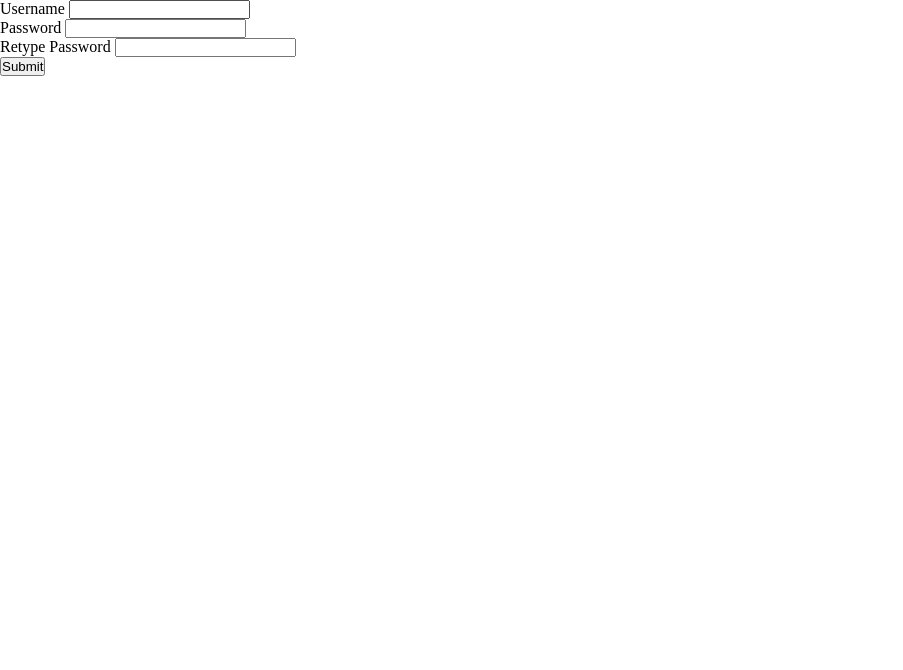
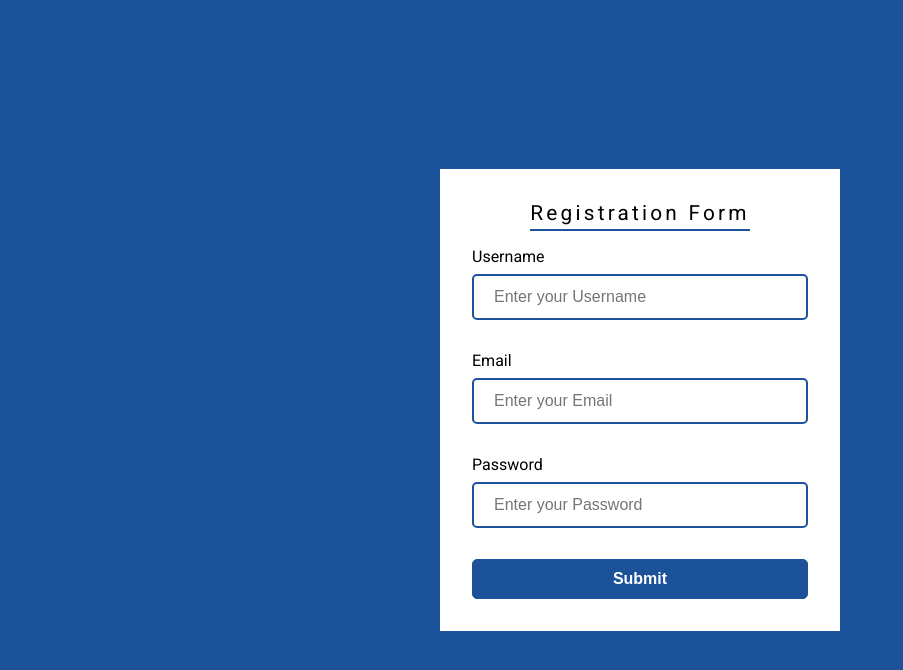
Before and after one commit to balavignesh111/form, a plain HTML site: page index.html in a window 1280 px wide. Shown: the whole page, without its empty margins (0-903 px from the left). Drawn offline with Linux system fonts and the light colour scheme.

Commit message:
css part of form is completed

```diff
--- a/index.html
+++ b/index.html
@@ -7,22 +7,47 @@
   <link rel="stylesheet" href="./style.css">
 </head>
 <body>
-  <div class="form-container">
+  <form class="form-container">
+    <h1 class="form-title">Registration Form</h1>
     <div class="form-input">
       <label for="username">Username</label>
-    <input type="text" name="username" id="username">
+    <input
+     type="text"
+     name="username"
+     id="username"
+     class="inputUsername"
+     placeholder="Enter your Username"
+     required>
+    <small class="userNameErrorMsg">should be small</small>
+    </div>
+    <div class="form-input">
+      <label for="email">Email</label>
+      <input
+      type="email"
+      name="email"
+      id="email"
+      class="inputEmail"
+      placeholder="Enter your Email"
+      required>
+      <small class="emailErrorMsg">should be small</small>
     </div>
     <div class="form-input">
       <label for="password">Password</label>
-      <input type="password" name="password" id="password">
+      <input type="password" name="password" id="password" class="inputPassword"
+      placeholder="Enter your Password"
+      required>
+      <small class="passwordErrorMsg">should be small</small>
     </div>
+    <!-- <div class="form-input">
+      <label for="retypePassword">Retype Password</label>
+      <input type="password" name="password" id="retypePassword" class="inputPassword"
+      placeholder="Re-Enter your Password"
+      required>
+      <small class="reTypePasswordErrorMsg">should be small</small>
+    </div> -->
     <div class="form-input">
-      <label for="password">Retype Password</label>
-      <input type="password" name="password" id="password">
+      <button type="submit" class="submitButton">Submit</button>
     </div>
-    <div class="form-input">
-      <button type="button">Submit</button>
-    </div>
-  </div>
+  </form>
 </body>
 </html>
--- a/script.js
+++ b/script.js
@@ -0,0 +1 @@
+'use strict';
--- a/style.css
+++ b/style.css
@@ -1,3 +1,9 @@
+@import url('https://fonts.googleapis.com/css2?family=Roboto&display=swap');
+
+:root{
+  --clr-blue: #1B5299;
+  --clr-red: red;
+}
 *{
   margin: 0;
   padding: 0;
@@ -9,6 +15,64 @@ html{
 }
 
 body{
+  background-color: var(--clr-blue);
+  font-family: 'Roboto', sans-serif;
   min-height: 100vh;
   width: 100vw;
+  display: flex;
+  flex-direction: row;
+  justify-content: center;
+  align-items: center;
 }
+
+.form-container{
+  background-color: white;
+  width: 25rem;
+  padding: 2rem;
+  display: flex;
+  flex-direction: column;
+  justify-content: flex-start;
+  gap: 0.5rem;
+}
+
+.form-title{
+  font-size: 1.3rem;
+  font-weight: 500;
+  letter-spacing: 0.2rem;
+  align-self: center;
+  padding-bottom: 0.3rem;
+  border-bottom: 2px solid var(--clr-blue);
+  margin-bottom: 0.5rem;
+}
+
+.form-input input, button{
+  width: 100%;
+  border-radius: 5px;
+}
+
+.form-input{
+  display: flex;
+  flex-direction: column;
+  justify-content: flex-start;
+  gap: 0.5rem;
+}
+
+input{
+  font-size: 1.0rem;
+  padding: 0.75rem 1.25rem;
+  outline: none;
+  border: 2px solid var(--clr-blue);
+}
+
+small{
+  visibility: hidden;
+}
+
+.submitButton{
+  color: white;
+  background-color: var(--clr-blue);
+  border: 1px solid var(--clr-blue);
+  font-weight: 900;
+  font-size: 1rem;
+  height: 2.5rem;
+}
```
